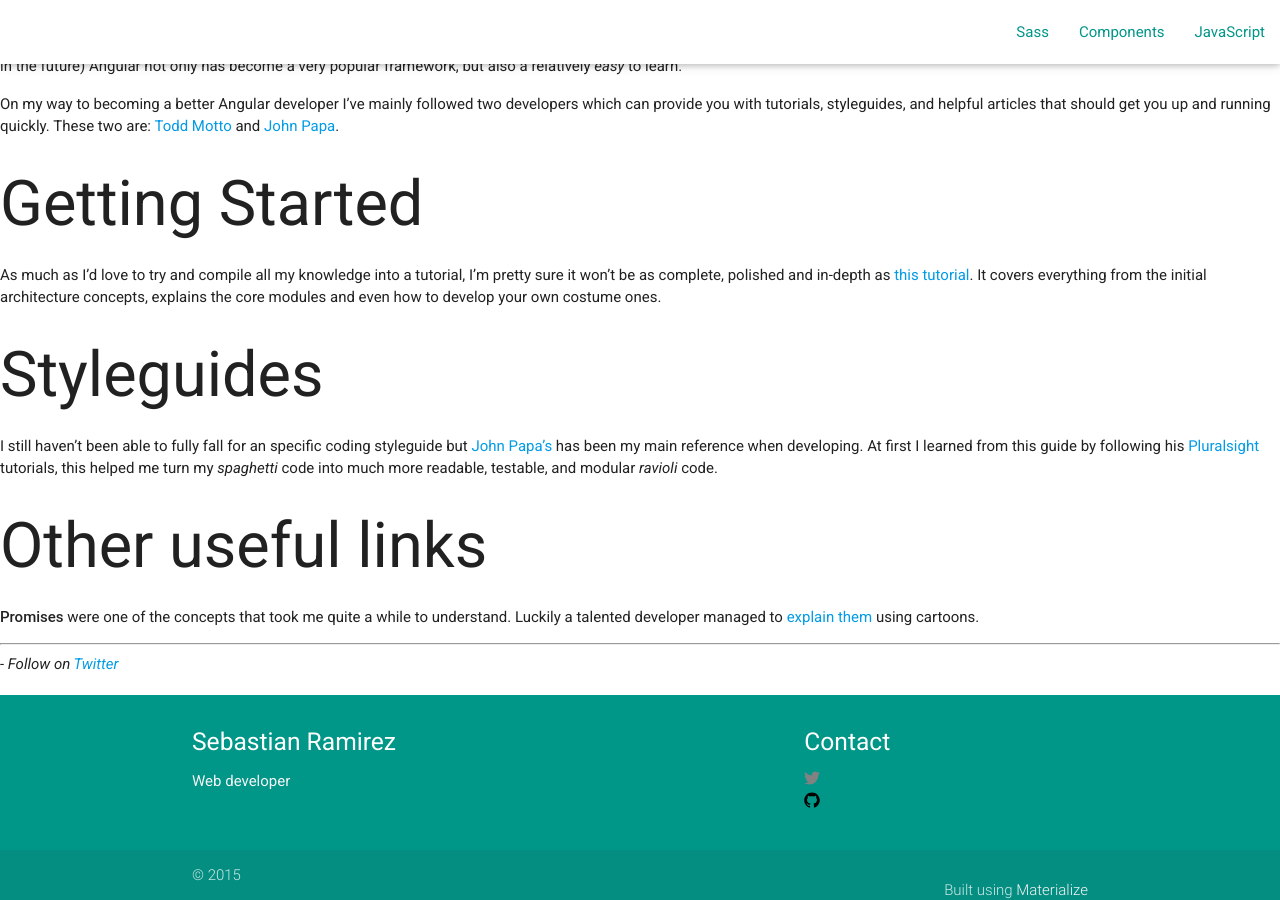
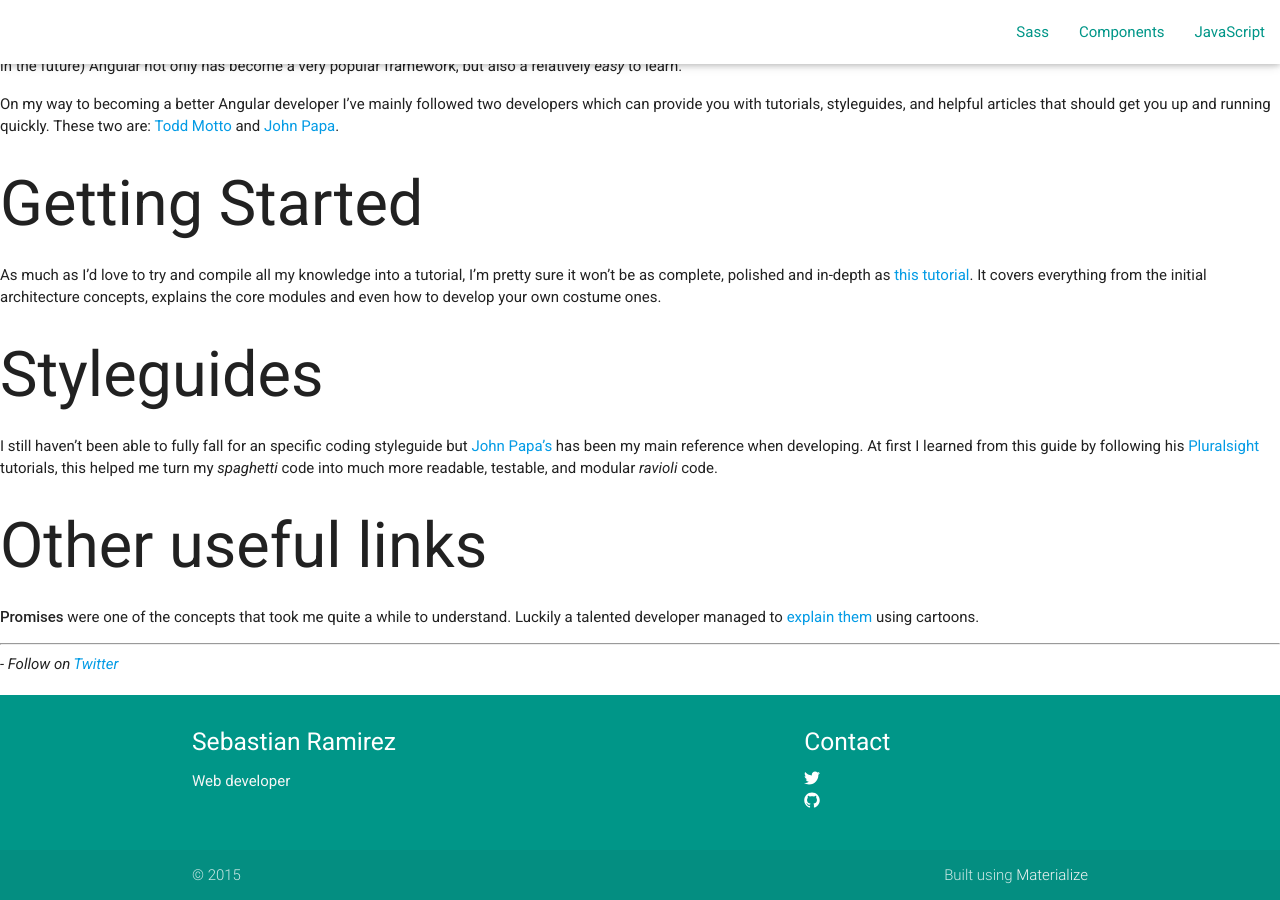
Before and after one commit to s-ramirez/s-ramirez.github.io, a Jekyll site: the page built from _posts/2015-07-02-angular-form-validation.md, in a window 1280 px wide and 900 px high, scrolled down 898 px. Built offline with Jekyll 4.4.1, drawn with Linux system fonts in a browser that asks for light colours; nearby versions of some CDN libraries; some web fonts are replaced.

Commit message:
Correcting svg colors

```diff
--- a/_includes/footer.html
+++ b/_includes/footer.html
@@ -11,14 +11,14 @@
                       <li>
                           <a class="grey-text text-lighten-3" href="https://twitter.com/{{ site.twitter_username }}">
                               <svg width="16" height="16" viewBox="0 0 16 16">
-                                  <path fill="#828282" d="M15.969,3.058c-0.586,0.26-1.217,0.436-1.878,0.515c0.675-0.405,1.194-1.045,1.438-1.809c-0.632,0.375-1.332,0.647-2.076,0.793c-0.596-0.636-1.446-1.033-2.387-1.033c-1.806,0-3.27,1.464-3.27,3.27 c0,0.256,0.029,0.506,0.085,0.745C5.163,5.404,2.753,4.102,1.14,2.124C0.859,2.607,0.698,3.168,0.698,3.767 c0,1.134,0.577,2.135,1.455,2.722C1.616,6.472,1.112,6.325,0.671,6.08c0,0.014,0,0.027,0,0.041c0,1.584,1.127,2.906,2.623,3.206 C3.02,9.402,2.731,9.442,2.433,9.442c-0.211,0-0.416-0.021-0.615-0.059c0.416,1.299,1.624,2.245,3.055,2.271 c-1.119,0.877-2.529,1.4-4.061,1.4c-0.264,0-0.524-0.015-0.78-0.046c1.447,0.928,3.166,1.469,5.013,1.469 c6.015,0,9.304-4.983,9.304-9.304c0-0.142-0.003-0.283-0.009-0.423C14.976,4.29,15.531,3.714,15.969,3.058z"/>
+                                  <path fill="#fff" d="M15.969,3.058c-0.586,0.26-1.217,0.436-1.878,0.515c0.675-0.405,1.194-1.045,1.438-1.809c-0.632,0.375-1.332,0.647-2.076,0.793c-0.596-0.636-1.446-1.033-2.387-1.033c-1.806,0-3.27,1.464-3.27,3.27 c0,0.256,0.029,0.506,0.085,0.745C5.163,5.404,2.753,4.102,1.14,2.124C0.859,2.607,0.698,3.168,0.698,3.767 c0,1.134,0.577,2.135,1.455,2.722C1.616,6.472,1.112,6.325,0.671,6.08c0,0.014,0,0.027,0,0.041c0,1.584,1.127,2.906,2.623,3.206 C3.02,9.402,2.731,9.442,2.433,9.442c-0.211,0-0.416-0.021-0.615-0.059c0.416,1.299,1.624,2.245,3.055,2.271 c-1.119,0.877-2.529,1.4-4.061,1.4c-0.264,0-0.524-0.015-0.78-0.046c1.447,0.928,3.166,1.469,5.013,1.469 c6.015,0,9.304-4.983,9.304-9.304c0-0.142-0.003-0.283-0.009-0.423C14.976,4.29,15.531,3.714,15.969,3.058z"/>
                               </svg>
                           </a>
                       </li>
                       <li>
                           <a class="grey-text text-lighten-3" href="https://github.com/{{ site.github_username }}">
                               <svg width="16" height="16" viewBox="0 0 16 16">
-                                  <path d="M7.999,0.431c-4.285,0-7.76,3.474-7.76,7.761 c0,3.428,2.223,6.337,5.307,7.363c0.388,0.071,0.53-0.168,0.53-0.374c0-0.184-0.007-0.672-0.01-1.32 c-2.159,0.469-2.614-1.04-2.614-1.04c-0.353-0.896-0.862-1.135-0.862-1.135c-0.705-0.481,0.053-0.472,0.053-0.472 c0.779,0.055,1.189,0.8,1.189,0.8c0.692,1.186,1.816,0.843,2.258,0.645c0.071-0.502,0.271-0.843,0.493-1.037 C4.86,11.425,3.049,10.76,3.049,7.786c0-0.847,0.302-1.54,0.799-2.082C3.768,5.507,3.501,4.718,3.924,3.65 c0,0,0.652-0.209,2.134,0.796C6.677,4.273,7.34,4.187,8,4.184c0.659,0.003,1.323,0.089,1.943,0.261 c1.482-1.004,2.132-0.796,2.132-0.796c0.423,1.068,0.157,1.857,0.077,2.054c0.497,0.542,0.798,1.235,0.798,2.082 c0,2.981-1.814,3.637-3.543,3.829c0.279,0.24,0.527,0.713,0.527,1.437c0,1.037-0.01,1.874-0.01,2.129 c0,0.208,0.14,0.449,0.534,0.373c3.081-1.028,5.302-3.935,5.302-7.362C15.76,3.906,12.285,0.431,7.999,0.431z"/>
+                                  <path fill="#fff" d="M7.999,0.431c-4.285,0-7.76,3.474-7.76,7.761 c0,3.428,2.223,6.337,5.307,7.363c0.388,0.071,0.53-0.168,0.53-0.374c0-0.184-0.007-0.672-0.01-1.32 c-2.159,0.469-2.614-1.04-2.614-1.04c-0.353-0.896-0.862-1.135-0.862-1.135c-0.705-0.481,0.053-0.472,0.053-0.472 c0.779,0.055,1.189,0.8,1.189,0.8c0.692,1.186,1.816,0.843,2.258,0.645c0.071-0.502,0.271-0.843,0.493-1.037 C4.86,11.425,3.049,10.76,3.049,7.786c0-0.847,0.302-1.54,0.799-2.082C3.768,5.507,3.501,4.718,3.924,3.65 c0,0,0.652-0.209,2.134,0.796C6.677,4.273,7.34,4.187,8,4.184c0.659,0.003,1.323,0.089,1.943,0.261 c1.482-1.004,2.132-0.796,2.132-0.796c0.423,1.068,0.157,1.857,0.077,2.054c0.497,0.542,0.798,1.235,0.798,2.082 c0,2.981-1.814,3.637-3.543,3.829c0.279,0.24,0.527,0.713,0.527,1.437c0,1.037-0.01,1.874-0.01,2.129 c0,0.208,0.14,0.449,0.534,0.373c3.081-1.028,5.302-3.935,5.302-7.362C15.76,3.906,12.285,0.431,7.999,0.431z"/>
                               </svg>
                           </a>
                       </li>
@@ -29,7 +29,7 @@
     <div class="footer-copyright">
         <div class="container">
             © 2015
-            <p class="right">Built using <a class="grey-text text-lighten-4" href="http://materializecss.com/">Materialize</a></p>
+            <span class="right">Built using <a class="grey-text text-lighten-4" href="http://materializecss.com/">Materialize</a></span>
         </div>
     </div>
 </footer>
```
